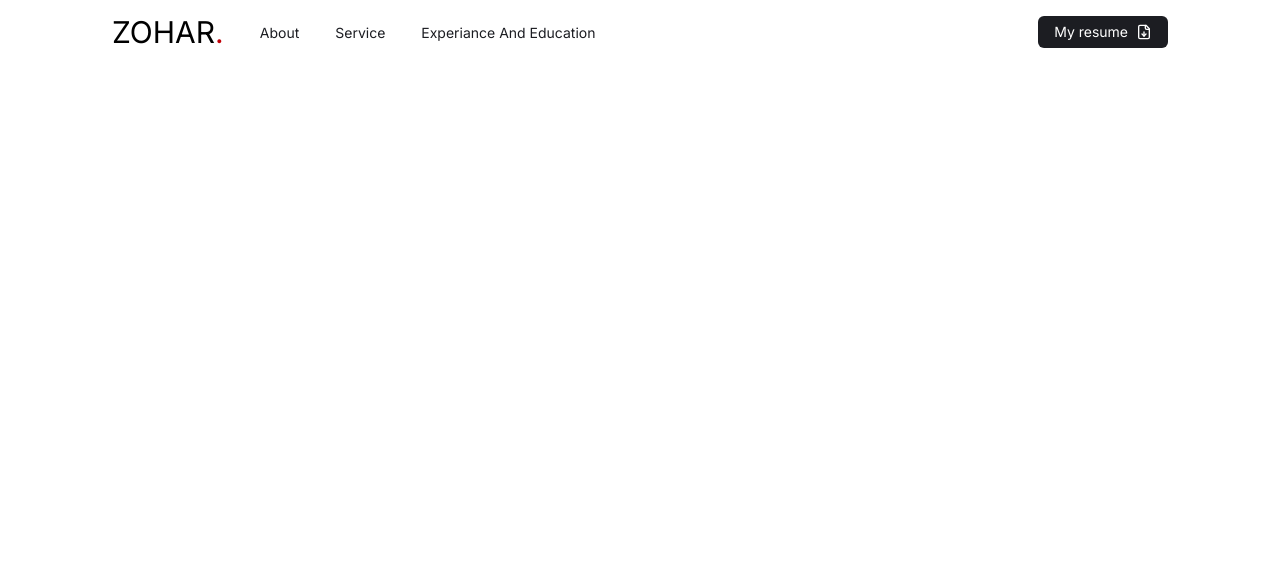
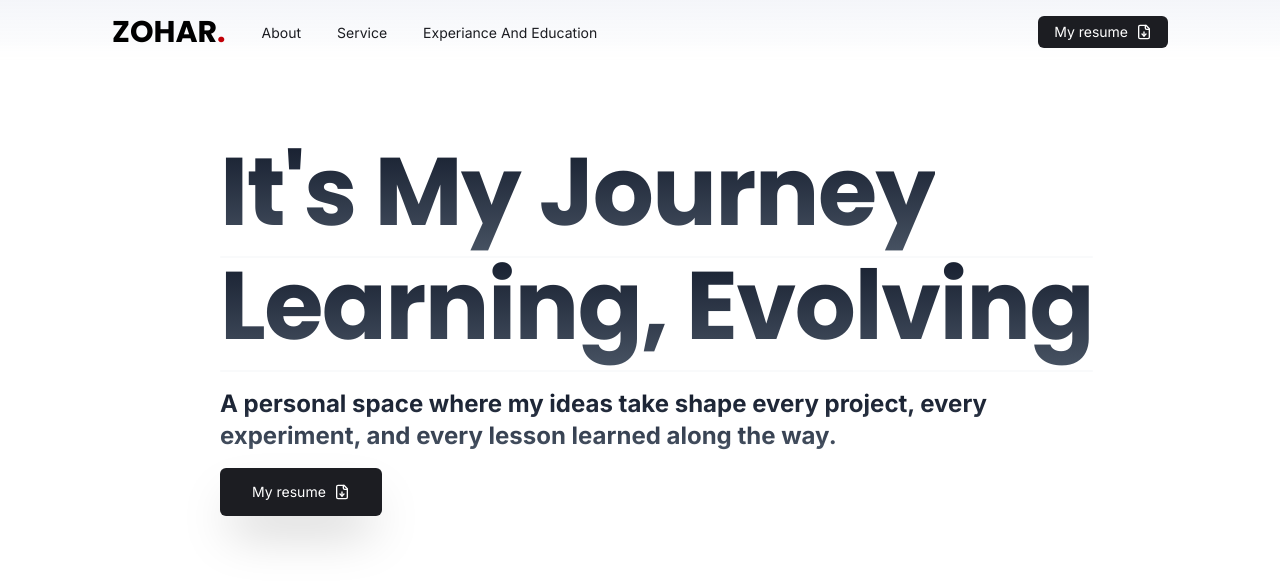
Before and after one commit to zoar2307/ZOHAR.---Portfolio, a Next.js app: page / in a window 1280 px wide. Shown: the top 586 px of the page. Built offline with nearby package versions, Linux system fonts and the light colour scheme.

Commit message:
Add hero

```diff
--- a/src/app/components/Header.tsx
+++ b/src/app/components/Header.tsx
@@ -6,17 +6,17 @@ export default function Header() {
 
     return (
         <header className='pb-36'>
-            <div className='fixed bg-[var(--background)] left-0 right-0 top-0 h-16 blur-2xl'></div>
-            <div className='fixed flex left-0 right-0 top-0 h-16 px-28 items-center gap-9 justify-center z-10'>
+            <div className='fixed left-0 right-0 -top-4 h-20 backdrop-blur-xl bg-[linear-gradient(180deg,rgba(221,226,238,0.40)_0%,rgba(221,226,238,0.00)_100%)] mask-[linear-gradient(to_bottom,black_65%,rgba(0,0,0,0.88)_75%,transparent_100%)]'></div>
+            <div className='fixed  flex left-0 right-0 top-0 h-16 px-28 items-center gap-9 justify-center z-10'>
                 <div>
-                    <h1 className='text-3xl'><a href="#">ZOHAR<span className='text-3xl text-red-700'>.</span></a></h1>
+                    <span className='text-3xl h-title font-bold'><a href="#">ZOHAR<span className='text-3xl text-red-700'>.</span></a></span>
                 </div>
                 <ul className='flex gap-9'>
                     <li><a href="#" className={aElStyle}>About</a></li>
                     <li><a href="#" className={aElStyle}>Service</a></li>
                     <li><a href="#" className={aElStyle}>Experiance And Education</a></li>
                 </ul>
-                <button className='flex items-center justify-center gap-2 h-8 ml-auto px-4 rounded-md bg-[var(--Dark2)] cursor-pointer'>
+                <button className='flex items-center justify-center gap-2 h-8 ml-auto px-4 rounded-md bg-[var(--Dark2)] cursor-pointer' >
                    <span className='text-white text-sm'>My resume </span>
                    <FileDown color='white' size={16} />
                 </button>
--- /dev/null
+++ b/src/app/components/Hero.tsx
@@ -0,0 +1,33 @@
+import { FileDown } from 'lucide-react'
+import React from 'react'
+
+export default function Hero() {
+
+    const h1SpanStyle = `text-8xl whitespace-nowrap font-bold bg-gradient-to-b from-gray-900 to-gray-600 bg-clip-text text-transparent`
+
+  return (
+    <div className='px-8 flex items-center justify-center'>
+        <div className='w-[840px] flex flex-col items-start'>
+            <div>
+                <h1 className='h-title -tracking-widest'>
+                    <span className={h1SpanStyle}>
+                        It's My Journey
+                    </span>
+                    <div className='mt-4 h-0.5 bg-gray-50 rounded-3xl'></div>
+                    <span className={h1SpanStyle}>
+                        Learning, Evolving
+                    </span>
+                    <div className='my-4 h-0.5 bg-gray-50 rounded-3xl'></div>
+                </h1>
+            </div>
+            <p className='text-2xl font-bold bg-gradient-to-b from-gray-900 to-gray-600 bg-clip-text text-transparent'>
+                A personal space where my ideas take shape every project, every experiment, and every lesson learned along the way.
+            </p>
+            <button  className='flex items-center justify-center gap-2 h-12 px-8 rounded-md bg-[var(--Dark2)] cursor-pointer my-4 shadow-2xl'>
+                   <span className='text-white text-sm'>My resume </span>
+                   <FileDown color='white' size={16} />
+            </button>
+        </div>
+    </div>
+  )
+}
--- /dev/null
+++ b/src/app/customLabels/customLabels.tsx
@@ -0,0 +1,3 @@
+export const labels : {}  = {
+
+}
--- a/src/app/globals.css
+++ b/src/app/globals.css
@@ -12,6 +12,7 @@
   --font-sans: var(--font-geist-sans);
   --font-mono: var(--font-geist-mono);
   --font-inter: var(--font-inter);
+  --font-inter: var(--font-poppins);
 }
 
 @media (prefers-color-scheme: dark) {
@@ -26,3 +27,7 @@ body {
   color: var(--foreground);*/
   font-family: var(--font-inter), Helvetica, sans-serif;
 }
+
+.h-title {
+  font-family: var(--font-poppins), Ariel, sans-serif;
+}
--- a/src/app/layout.tsx
+++ b/src/app/layout.tsx
@@ -1,5 +1,5 @@
 import type { Metadata } from "next";
-import { Geist, Geist_Mono, Inter } from "next/font/google";
+import { Geist, Geist_Mono, Inter, Poppins } from "next/font/google";
 import "./globals.css";
 
 const geistSans = Geist({
@@ -17,6 +17,12 @@ const inter = Inter({
   subsets: ["latin"],
 });
 
+const poppins = Poppins({
+  variable: "--font-poppins",
+  subsets: ["latin"],
+  weight : ["400" , "700"]
+});
+
 export const metadata: Metadata = {
   title: "ZOHAR.",
   description: "Generated by create next app",
@@ -30,7 +36,7 @@ export default function RootLayout({
   return (
     <html lang="en">
       <body
-        className={`${inter.variable} ${geistSans.variable} ${geistMono.variable} antialiased `}
+        className={`${poppins.variable} ${inter.variable} ${geistSans.variable} ${geistMono.variable} antialiased `}
       >
         {children}
       </body>
--- a/src/app/page.tsx
+++ b/src/app/page.tsx
@@ -1,9 +1,11 @@
 import Header from "./components/Header";
+import Hero from "./components/Hero";
 
 export default function Home() {
   return (
     <div >
       <Header />
+      <Hero />
     </div>
   );
 }
```
